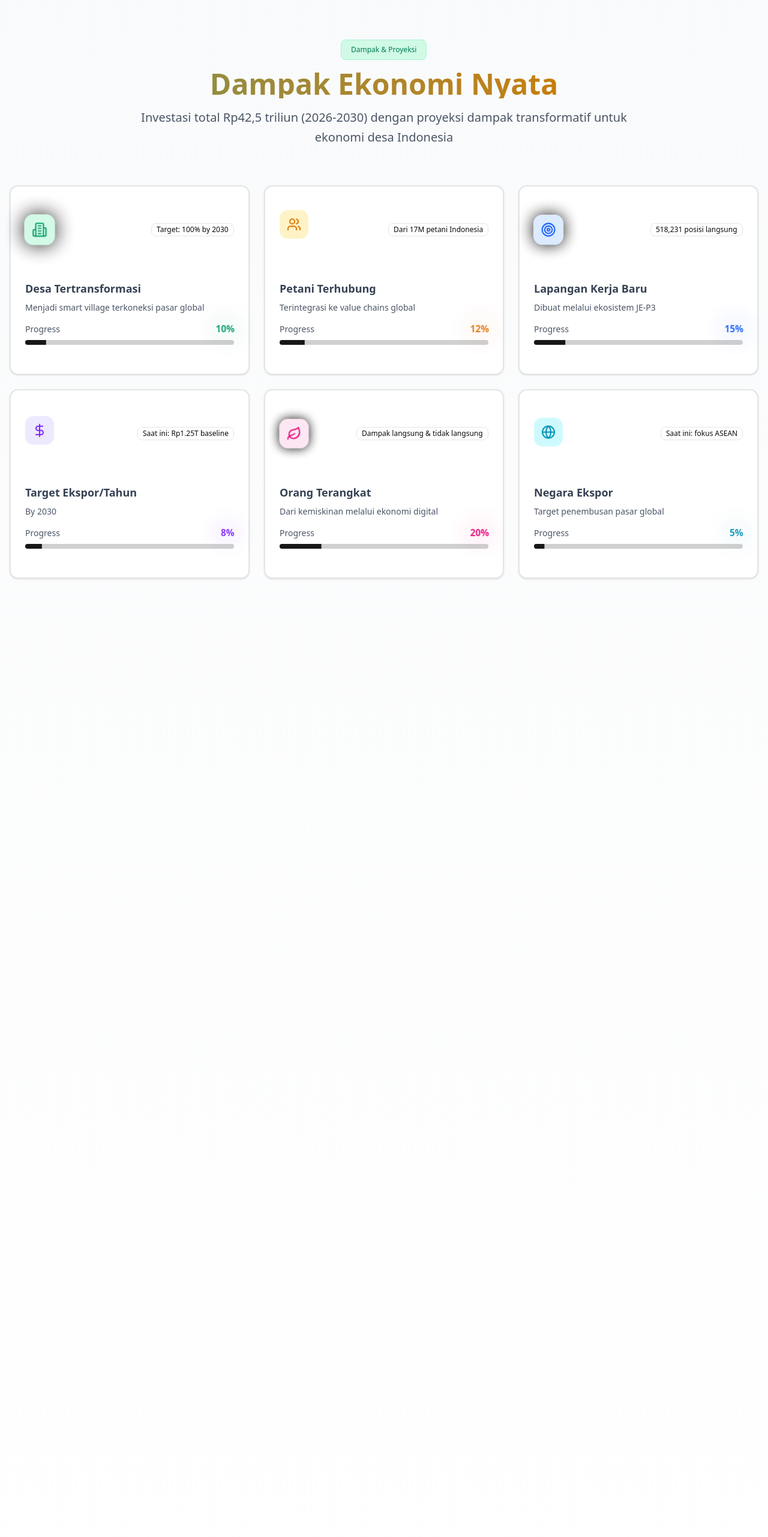
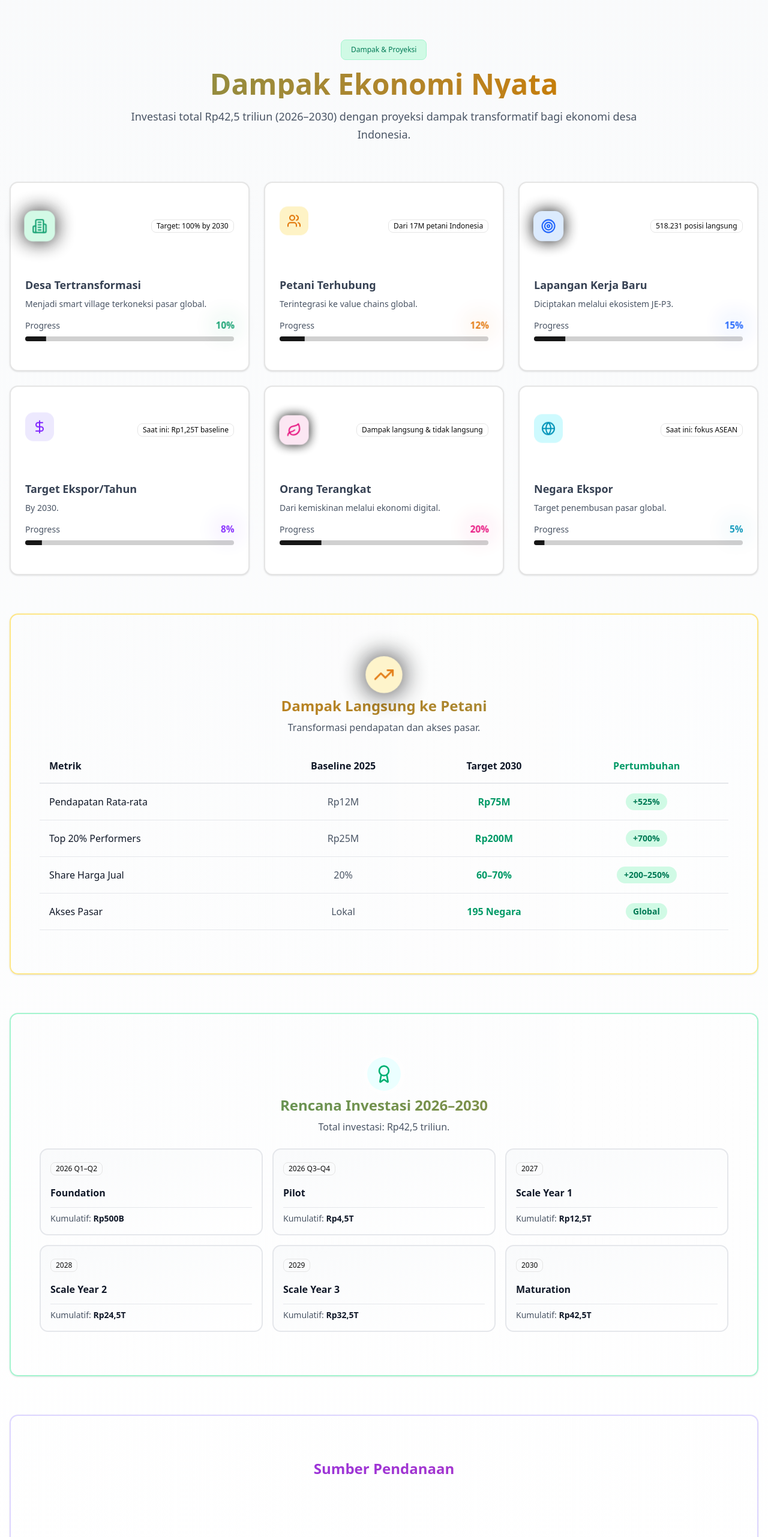
Before and after one commit to prabudanling/website-jep3, a Next.js app: page / in a window 1280 px wide. Shown: the part 7676-10239 px from the top of the page at 60% size. Built offline with nearby package versions, Linux system fonts and the light colour scheme.

Commit message:
Update impact-section.tsx

```diff
--- a/src/components/sections/impact-section.tsx
+++ b/src/components/sections/impact-section.tsx
@@ -1,6 +1,5 @@
 'use client'
 
-import { useEffect } from 'react'
 import { Card, CardContent } from '@/components/ui/card'
 import { Badge } from '@/components/ui/badge'
 import { Progress } from '@/components/ui/progress'
@@ -13,7 +12,7 @@ import {
   Building2,
   Leaf,
   Award,
-  Target
+  Target,
 } from 'lucide-react'
 
 export function ImpactSection() {
@@ -22,7 +21,7 @@ export function ImpactSection() {
       icon: Building2,
       value: '83,763',
       label: 'Desa Tertransformasi',
-      subtext: 'Menjadi smart village terkoneksi pasar global',
+      subtext: 'Menjadi smart village terkoneksi pasar global.',
       color: 'text-emerald-600 dark:text-emerald-400',
       bg: 'bg-emerald-100 dark:bg-emerald-900/30',
       progress: 10,
@@ -32,7 +31,7 @@ export function ImpactSection() {
       icon: Users,
       value: '2M+',
       label: 'Petani Terhubung',
-      subtext: 'Terintegrasi ke value chains global',
+      subtext: 'Terintegrasi ke value chains global.',
       color: 'text-amber-600 dark:text-amber-400',
       bg: 'bg-amber-100 dark:bg-amber-900/30',
       progress: 12,
@@ -40,29 +39,29 @@ export function ImpactSection() {
     },
     {
       icon: Target,
-      value: '2-3M',
+      value: '2–3M',
       label: 'Lapangan Kerja Baru',
-      subtext: 'Dibuat melalui ekosistem JE-P3',
+      subtext: 'Diciptakan melalui ekosistem JE-P3.',
       color: 'text-blue-600 dark:text-blue-400',
       bg: 'bg-blue-100 dark:bg-blue-900/30',
       progress: 15,
-      progressLabel: '518,231 posisi langsung',
+      progressLabel: '518.231 posisi langsung',
     },
     {
       icon: DollarSign,
       value: 'Rp25T',
       label: 'Target Ekspor/Tahun',
-      subtext: 'By 2030',
+      subtext: 'By 2030.',
       color: 'text-violet-600 dark:text-violet-400',
       bg: 'bg-violet-100 dark:bg-violet-900/30',
       progress: 8,
-      progressLabel: 'Saat ini: Rp1.25T baseline',
+      progressLabel: 'Saat ini: Rp1,25T baseline',
     },
     {
       icon: Leaf,
-      value: '60-70M',
+      value: '60–70M',
       label: 'Orang Terangkat',
-      subtext: 'Dari kemiskinan melalui ekonomi digital',
+      subtext: 'Dari kemiskinan melalui ekonomi digital.',
       color: 'text-pink-600 dark:text-pink-400',
       bg: 'bg-pink-100 dark:bg-pink-900/30',
       progress: 20,
@@ -72,7 +71,7 @@ export function ImpactSection() {
       icon: Globe,
       value: '50+',
       label: 'Negara Ekspor',
-      subtext: 'Target penembusan pasar global',
+      subtext: 'Target penembusan pasar global.',
       color: 'text-cyan-600 dark:text-cyan-400',
       bg: 'bg-cyan-100 dark:bg-cyan-900/30',
       progress: 5,
@@ -81,50 +80,75 @@ export function ImpactSection() {
   ]
 
   const farmerImpact = [
-    { metric: 'Pendapatan Rata-rata', baseline: 'Rp12M', target: 'Rp75M', growth: '+525%', year: '2030' },
-    { metric: 'Top 20% Performers', baseline: 'Rp25M', target: 'Rp200M', growth: '+700%', year: '2030' },
-    { metric: 'Share Harga Jual', baseline: '20%', target: '60-70%', growth: '+200-250%', year: '2030' },
-    { metric: 'Akses Pasar', baseline: 'Lokal', target: '195 Negara', growth: 'Global', year: '2030' },
+    {
+      metric: 'Pendapatan Rata-rata',
+      baseline: 'Rp12M',
+      target: 'Rp75M',
+      growth: '+525%',
+    },
+    {
+      metric: 'Top 20% Performers',
+      baseline: 'Rp25M',
+      target: 'Rp200M',
+      growth: '+700%',
+    },
+    {
+      metric: 'Share Harga Jual',
+      baseline: '20%',
+      target: '60–70%',
+      growth: '+200–250%',
+    },
+    {
+      metric: 'Akses Pasar',
+      baseline: 'Lokal',
+      target: '195 Negara',
+      growth: 'Global',
+    },
   ]
 
   const investment = [
-    { phase: 'Foundation', period: '2026 Q1-Q2', amount: 'Rp500B', cumulative: 'Rp500B' },
-    { phase: 'Pilot', period: '2026 Q3-Q4', amount: 'Rp4T', cumulative: 'Rp4.5T' },
-    { phase: 'Scale Year 1', period: '2027', amount: 'Rp8T', cumulative: 'Rp12.5T' },
-    { phase: 'Scale Year 2', period: '2028', amount: 'Rp12T', cumulative: 'Rp24.5T' },
-    { phase: 'Scale Year 3', period: '2029', amount: 'Rp8T', cumulative: 'Rp32.5T' },
-    { phase: 'Maturation', period: '2030', amount: 'Rp10T', cumulative: 'Rp42.5T' },
+    { phase: 'Foundation', period: '2026 Q1–Q2', amount: 'Rp500B', cumulative: 'Rp500B' },
+    { phase: 'Pilot', period: '2026 Q3–Q4', amount: 'Rp4T', cumulative: 'Rp4,5T' },
+    { phase: 'Scale Year 1', period: '2027', amount: 'Rp8T', cumulative: 'Rp12,5T' },
+    { phase: 'Scale Year 2', period: '2028', amount: 'Rp12T', cumulative: 'Rp24,5T' },
+    { phase: 'Scale Year 3', period: '2029', amount: 'Rp8T', cumulative: 'Rp32,5T' },
+    { phase: 'Maturation', period: '2030', amount: 'Rp10T', cumulative: 'Rp42,5T' },
   ]
 
   return (
     <section className="py-20 bg-gradient-to-b from-gray-50 to-white dark:from-gray-950 dark:to-gray-900 relative overflow-hidden">
-      {/* Animated Background */}
-      <div className="absolute inset-0 opacity-5">
-        <div className="absolute inset-0 bg-grid-animated"></div>
+      {/* Background grid ditaruh di belakang */}
+      <div className="absolute inset-0 opacity-5 -z-10">
+        <div className="absolute inset-0 bg-grid-animated" />
       </div>
+
       <div className="container mx-auto px-4">
         <div className="max-w-7xl mx-auto space-y-16">
-          {/* Section Header */}
-          <div className={`text-center space-y-4 `}>
+          {/* Header */}
+          <div className="text-center space-y-4 animate-fade-in-up">
             <Badge className="px-4 py-2 bg-emerald-100 dark:bg-emerald-900/30 text-emerald-700 dark:text-emerald-300 border-emerald-200 dark:border-emerald-800 animate-pop-in">
               Dampak & Proyeksi
             </Badge>
-            <h2 className="text-4xl md:text-5xl font-bold text-gradient-animate bg-gradient-to-r from-emerald-600 via-amber-600 to-emerald-600 bg-clip-text text-transparent animate-text-reveal">
+            <h2 className="text-3xl md:text-4xl lg:text-5xl font-bold text-gradient-animate bg-gradient-to-r from-emerald-600 via-amber-600 to-emerald-600 bg-clip-text text-transparent animate-text-reveal">
               Dampak Ekonomi Nyata
             </h2>
-            <p className="text-xl text-gray-600 dark:text-gray-400 max-w-4xl mx-auto leading-relaxed animate-fade-in-up" style={{ animationDelay: '0.2s' }}>
-              Investasi total Rp42,5 triliun (2026-2030) dengan proyeksi dampak transformatif untuk ekonomi desa Indonesia
+            <p
+              className="text-base md:text-lg text-gray-600 dark:text-gray-400 max-w-4xl mx-auto leading-relaxed animate-fade-in-up"
+              style={{ animationDelay: '0.2s' }}
+            >
+              Investasi total Rp42,5 triliun (2026–2030) dengan proyeksi dampak transformatif bagi
+              ekonomi desa Indonesia.
             </p>
           </div>
 
-          {/* Impact Cards */}
-          <div className={`grid md:grid-cols-2 lg:grid-cols-3 gap-6 stagger-children `}>
+          {/* Kartu dampak utama */}
+          <div className="grid md:grid-cols-2 lg:grid-cols-3 gap-6 stagger-children animate-fade-in-up">
             {impacts.map((impact, index) => {
               const Icon = impact.icon
               return (
                 <Card
                   key={index}
-                  className={`border-2 hover:shadow-2xl transition-all duration-300 hover:-translate-y-1 card-3d-tilt card-hover-lift card-glow-hover cursor-pointer scroll-fade-in visible`}
+                  className="border-2 hover:shadow-2xl transition-all duration-300 hover:-translate-y-1 card-3d-tilt card-hover-lift card-glow-hover cursor-pointer scroll-fade-in visible"
                   style={{ transitionDelay: `${index * 100}ms` }}
                 >
                   <CardContent className="p-6 space-y-4">
@@ -138,7 +162,11 @@ export function ImpactSection() {
                           <Icon className={`w-6 h-6 ${impact.color}`} />
                         </div>
                       </AnimatedIcon>
-                      <Badge variant="outline" className="text-xs hover:bg-emerald-50 dark:hover:bg-emerald-950/30 hover:border-emerald-400 dark:hover:border-emerald-600 transition-all cursor-default animate-pop-in" style={{ animationDelay: `${index * 100 + 150}ms` }}>
+                      <Badge
+                        variant="outline"
+                        className="text-[11px] md:text-xs hover:bg-emerald-50 dark:hover:bg-emerald-950/30 hover:border-emerald-400 dark:hover:border-emerald-600 transition-all cursor-default animate-pop-in"
+                        style={{ animationDelay: `${index * 100 + 150}ms` }}
+                      >
                         {impact.progressLabel}
                       </Badge>
                     </div>
@@ -156,7 +184,12 @@ export function ImpactSection() {
                     <div className="space-y-2">
                       <div className="flex justify-between text-sm">
                         <span className="text-gray-600 dark:text-gray-400">Progress</span>
-                        <span className={`font-semibold ${impact.color} animate-pulse-glow`} style={{ animationDuration: '2s' }}>{impact.progress}%</span>
+                        <span
+                          className={`font-semibold ${impact.color} animate-pulse-glow`}
+                          style={{ animationDuration: '2s' }}
+                        >
+                          {impact.progress}%
+                        </span>
                       </div>
                       <Progress value={impact.progress} className="h-2" />
                     </div>
@@ -166,9 +199,9 @@ export function ImpactSection() {
             })}
           </div>
 
-          {/* Farmer Impact Table */}
-          <div className={`transition-all duration-1000 `}>
-            <Card className="border-2 border-amber-200 dark:border-amber-800 bg-gradient-to-br from-amber-50 to-emerald-50 dark:from-amber-950/30 dark:to-emerald-950/30 card-3d-tilt card-hover-lift card-glow-hover cursor-pointer animate-shimmer section-fade">
+          {/* Dampak ke petani */}
+          <div className="animate-fade-in-up" style={{ animationDelay: '0.3s' }}>
+            <Card className="border-2 border-amber-200 dark:border-amber-800 bg-gradient-to-br from-amber-50 to-emerald-50 dark:from-amber-950/30 dark:to-emerald-950/30 card-3d-tilt card-hover-lift card-glow-hover cursor-pointer animate-shimmer">
               <CardContent className="p-8 md:p-12">
                 <div className="space-y-6">
                   <div className="text-center space-y-2">
@@ -179,11 +212,11 @@ export function ImpactSection() {
                         </div>
                       </AnimatedIcon>
                     </div>
-                    <h3 className="text-2xl font-bold text-gradient-animate bg-gradient-to-r from-amber-600 to-emerald-600 bg-clip-text text-transparent animate-fade-in-up">
+                    <h3 className="text-xl md:text-2xl font-bold text-gradient-animate bg-gradient-to-r from-amber-600 to-emerald-600 bg-clip-text text-transparent animate-fade-in-up">
                       Dampak Langsung ke Petani
                     </h3>
-                    <p className="text-gray-600 dark:text-gray-400">
-                      Transformasi pendapatan dan akses pasar
+                    <p className="text-sm md:text-base text-gray-600 dark:text-gray-400">
+                      Transformasi pendapatan dan akses pasar.
                     </p>
                   </div>
 
@@ -191,15 +224,26 @@ export function ImpactSection() {
                     <table className="w-full">
                       <thead>
                         <tr className="border-b-2 border-gray-200 dark:border-gray-800">
-                          <th className="text-left py-4 px-4 font-semibold text-gray-900 dark:text-gray-100">Metrik</th>
-                          <th className="text-center py-4 px-4 font-semibold text-gray-900 dark:text-gray-100">Baseline 2025</th>
-                          <th className="text-center py-4 px-4 font-semibold text-gray-900 dark:text-gray-100">Target 2030</th>
-                          <th className="text-center py-4 px-4 font-semibold text-emerald-600 dark:text-emerald-400">Pertumbuhan</th>
+                          <th className="text-left py-4 px-4 font-semibold text-gray-900 dark:text-gray-100">
+                            Metrik
+                          </th>
+                          <th className="text-center py-4 px-4 font-semibold text-gray-900 dark:text-gray-100">
+                            Baseline 2025
+                          </th>
+                          <th className="text-center py-4 px-4 font-semibold text-gray-900 dark:text-gray-100">
+                            Target 2030
+                          </th>
+                          <th className="text-center py-4 px-4 font-semibold text-emerald-600 dark:text-emerald-400">
+                            Pertumbuhan
+                          </th>
                         </tr>
                       </thead>
                       <tbody>
                         {farmerImpact.map((item, index) => (
-                          <tr key={index} className="border-b border-gray-200 dark:border-gray-800 hover:bg-gray-50 dark:hover:bg-gray-800/50 transition-colors">
+                          <tr
+                            key={index}
+                            className="border-b border-gray-200 dark:border-gray-800 hover:bg-gray-50 dark:hover:bg-gray-800/50 transition-colors"
+                          >
                             <td className="py-4 px-4 font-medium text-gray-900 dark:text-gray-100">
                               {item.metric}
                             </td>
@@ -210,7 +254,10 @@ export function ImpactSection() {
                               {item.target}
                             </td>
                             <td className="text-center py-4 px-4">
-                              <span className="inline-flex items-center px-3 py-1 rounded-full text-sm font-semibold bg-emerald-100 dark:bg-emerald-900/30 text-emerald-700 dark:text-emerald-300 animate-pop-in hover:bg-emerald-200 dark:hover:bg-emerald-900/50 transition-colors cursor-default" style={{ animationDelay: `${index * 100}ms` }}>
+                              <span
+                                className="inline-flex items-center px-3 py-1 rounded-full text-sm font-semibold bg-emerald-100 dark:bg-emerald-900/30 text-emerald-700 dark:text-emerald-300 animate-pop-in hover:bg-emerald-200 dark:hover:bg-emerald-900/50 transition-colors cursor-default"
+                                style={{ animationDelay: `${index * 100}ms` }}
+                              >
                                 {item.growth}
                               </span>
                             </td>
@@ -224,9 +271,9 @@ export function ImpactSection() {
             </Card>
           </div>
 
-          {/* Investment Timeline */}
-          <div className={`transition-all duration-1000 `}>
-            <Card className="border-2 border-emerald-200 dark:border-emerald-800 card-3d-tilt card-hover-lift card-glow-hover cursor-pointer animate-shimmer section-fade">
+          {/* Timeline investasi */}
+          <div className="animate-fade-in-up" style={{ animationDelay: '0.4s' }}>
+            <Card className="border-2 border-emerald-200 dark:border-emerald-800 card-3d-tilt card-hover-lift card-glow-hover cursor-pointer animate-shimmer">
               <CardContent className="p-8 md:p-12">
                 <div className="space-y-6">
                   <div className="text-center space-y-2">
@@ -237,11 +284,11 @@ export function ImpactSection() {
                         </div>
                       </AnimatedIcon>
                     </div>
-                    <h3 className="text-2xl font-bold text-gradient-animate bg-gradient-to-r from-emerald-600 to-amber-600 bg-clip-text text-transparent animate-fade-in-up">
-                      Rencana Investasi 2026-2030
+                    <h3 className="text-xl md:text-2xl font-bold text-gradient-animate bg-gradient-to-r from-emerald-600 to-amber-600 bg-clip-text text-transparent animate-fade-in-up">
+                      Rencana Investasi 2026–2030
                     </h3>
-                    <p className="text-gray-600 dark:text-gray-400">
-                      Total investasi: Rp42,5 triliun
+                    <p className="text-sm md:text-base text-gray-600 dark:text-gray-400">
+                      Total investasi: Rp42,5 triliun.
                     </p>
                   </div>
 
@@ -254,10 +301,13 @@ export function ImpactSection() {
                       >
                         <div className="space-y-3">
                           <div className="flex items-center justify-between">
-                            <Badge variant="outline" className="text-xs hover:bg-emerald-50 dark:hover:bg-emerald-950/30 transition-colors">
+                            <Badge
+                              variant="outline"
+                              className="text-xs hover:bg-emerald-50 dark:hover:bg-emerald-950/30 transition-colors"
+                            >
                               {item.period}
                             </Badge>
-                            <span className="text-2xl font-bold text-gradient-animate text-emerald-600 dark:text-emerald-400">
+                            <span className="text-xl md:text-2xl font-bold text-gradient-animate text-emerald-600 dark:text-emerald-400">
                               {item.amount}
                             </span>
                           </div>
@@ -266,7 +316,10 @@ export function ImpactSection() {
                           </h4>
                           <div className="pt-2 border-t border-gray-200 dark:border-gray-700">
                             <p className="text-sm text-gray-600 dark:text-gray-400">
-                              Kumulatif: <span className="font-semibold text-gray-900 dark:text-gray-100">{item.cumulative}</span>
+                              Kumulatif:{' '}
+                              <span className="font-semibold text-gray-900 dark:text-gray-100">
+                                {item.cumulative}
+                              </span>
                             </p>
                           </div>
                         </div>
@@ -278,28 +331,64 @@ export function ImpactSection() {
             </Card>
           </div>
 
-          {/* Funding Sources */}
-          <div className={`transition-all duration-1000 `}>
-            <Card className="border-2 border-violet-200 dark:border-violet-800 bg-gradient-to-br from-violet-50 to-pink-50 dark:from-violet-950/30 dark:to-pink-950/30 card-3d-tilt card-hover-lift card-glow-hover cursor-pointer animate-shimmer section-fade">
+          {/* Sumber pendanaan */}
+          <div className="animate-fade-in-up" style={{ animationDelay: '0.5s' }}>
+            <Card className="border-2 border-violet-200 dark:border-violet-800 bg-gradient-to-br from-violet-50 to-pink-50 dark:from-violet-950/30 dark:to-pink-950/30 card-3d-tilt card-hover-lift card-glow-hover cursor-pointer animate-shimmer">
               <CardContent className="p-8 md:p-12">
                 <div className="text-center space-y-6">
-                  <h3 className="text-2xl font-bold text-gradient-animate bg-gradient-to-r from-violet-600 to-pink-600 bg-clip-text text-transparent animate-fade-in-up">
+                  <h3 className="text-xl md:text-2xl font-bold text-gradient-animate bg-gradient-to-r from-violet-600 to-pink-600 bg-clip-text text-transparent animate-fade-in-up">
                     Sumber Pendanaan
                   </h3>
                   <div className="grid md:grid-cols-4 gap-4 stagger-children">
                     {[
-                      { source: 'Pemerintah', percentage: 40, color: 'bg-emerald-500', hover: 'hover:bg-emerald-600' },
-                      { source: 'Development Banks', percentage: 25, color: 'bg-blue-500', hover: 'hover:bg-blue-600' },
-                      { source: 'Sektor Swasta', percentage: 20, color: 'bg-amber-500', hover: 'hover:bg-amber-600' },
-                      { source: 'Koperasi', percentage: 15, color: 'bg-violet-500', hover: 'hover:bg-violet-600' },
+                      {
+                        source: 'Pemerintah',
+                        percentage: 40,
+                        color: 'bg-emerald-500',
+                        hover: 'hover:bg-emerald-600',
+                      },
+                      {
+                        source: 'Development Banks',
+                        percentage: 25,
+                        color: 'bg-blue-500',
+                        hover: 'hover:bg-blue-600',
+                      },
+                      {
+                        source: 'Sektor Swasta',
+                        percentage: 20,
+                        color: 'bg-amber-500',
+                        hover: 'hover:bg-amber-600',
+                      },
+                      {
+                        source: 'Koperasi',
+                        percentage: 15,
+                        color: 'bg-violet-500',
+                        hover: 'hover:bg-violet-600',
+                      },
                     ].map((item, index) => (
                       <div key={index} className="space-y-2">
                         <div className="flex justify-between text-sm">
-                          <span className="font-medium text-gray-900 dark:text-gray-100 hover:text-emerald-600 dark:hover:text-emerald-400 transition-colors">{item.source}</span>
-                          <span className={`font-bold text-gray-900 dark:text-gray-100 animate-pulse-glow`} style={{ animationDuration: '2s', animationDelay: `${index * 0.2}s` }}>{item.percentage}%</span>
+                          <span className="font-medium text-gray-900 dark:text-gray-100 hover:text-emerald-600 dark:hover:text-emerald-400 transition-colors">
+                            {item.source}
+                          </span>
+                          <span
+                            className="font-bold text-gray-900 dark:text-gray-100 animate-pulse-glow"
+                            style={{
+                              animationDuration: '2s',
+                              animationDelay: `${index * 0.2}s`,
+                            }}
+                          >
+                            {item.percentage}%
+                          </span>
                         </div>
                         <div className="h-3 bg-gray-200 dark:bg-gray-700 rounded-full overflow-hidden">
-                          <div className={`h-full ${item.color} ${item.hover} ease-out rounded-full animate-pop-in`} style={{ width: `${item.percentage}%`, animationDelay: `${0.3 + index * 0.1}s` }}></div>
+                          <div
+                            className={`h-full ${item.color} ${item.hover} ease-out rounded-full animate-pop-in`}
+                            style={{
+                              width: `${item.percentage}%`,
+                              animationDelay: `${0.3 + index * 0.1}s`,
+                            }}
+                          />
                         </div>
                       </div>
                     ))}
```
